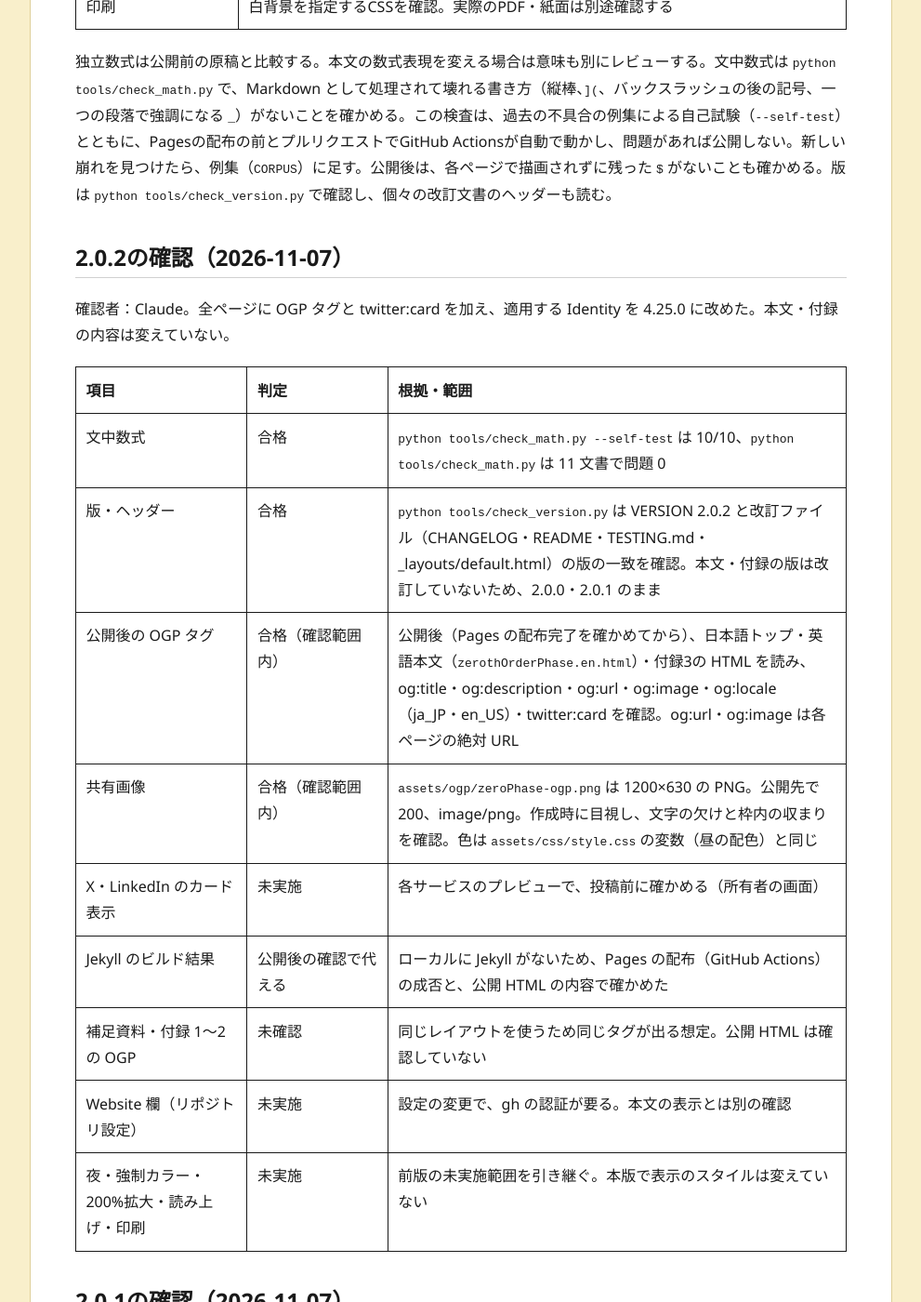
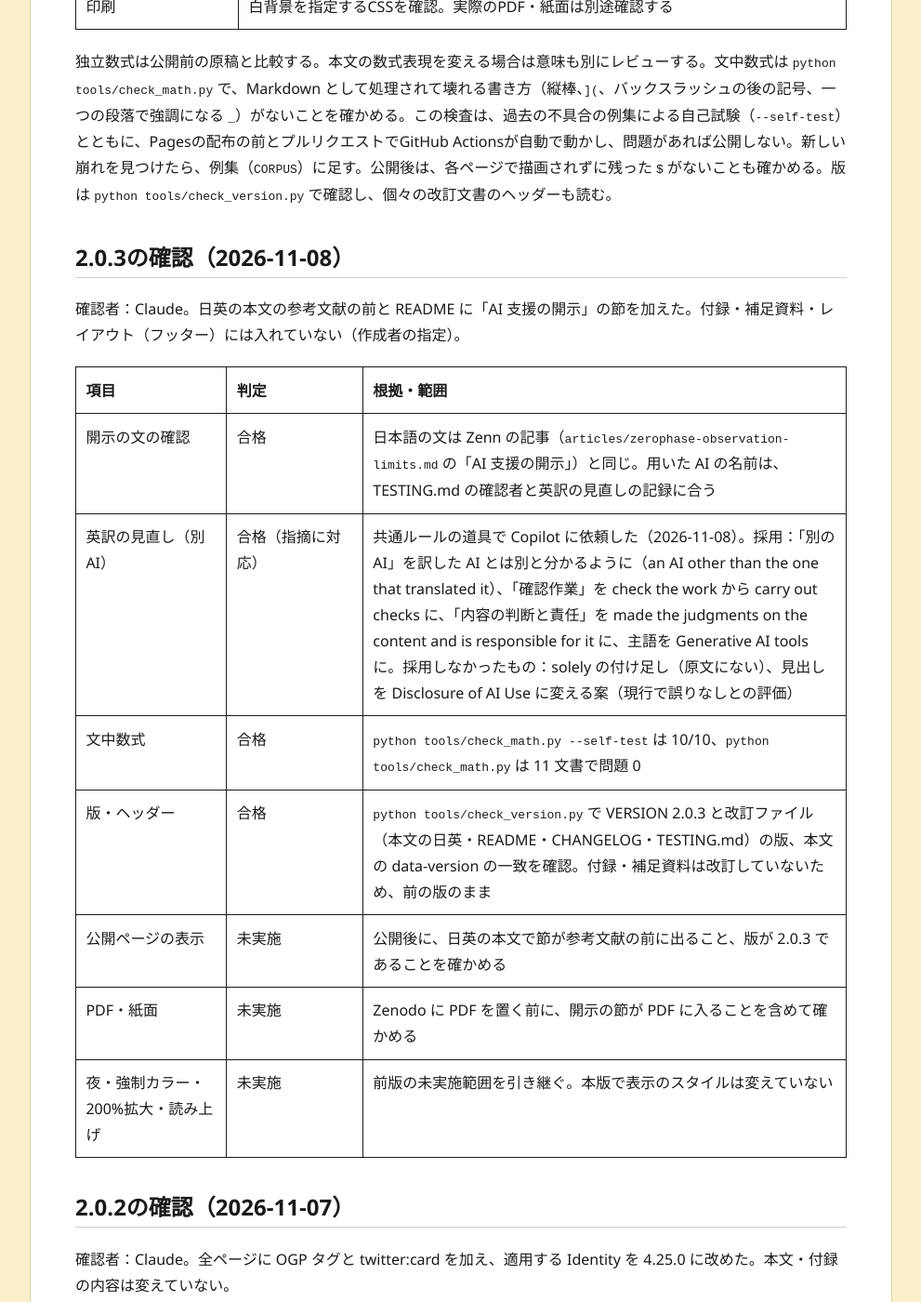
Before and after one commit to 5garashi/zeroPhase, a Jekyll site: the page built from TESTING.md, in a window 1280 px wide and 1400 px high, scrolled down 1018 px. Shown: the whole window at 93% size, without its empty margins (144-1135 px from the left). Built offline with Jekyll 4.4.1, drawn with Linux system fonts in a browser that asks for light colours; our own code applies the rules of GitHub Pages for plain Markdown files.

Commit message:
日英の本文と README に AI 支援の開示を加える（2.0.3）
Co-Authored-By: Claude Opus 5.5 <noreply@anthropic.com>

```diff
--- a/TESTING.md
+++ b/TESTING.md
@@ -3,7 +3,7 @@
   概要 / Description: 日本語版・英語版の文書とWeb表示の確認方法・確認記録
   作成者 / Author: 5garashi.com設計事務所 / 5garashi.com Design Office
   作成日 / Created: 2026-11-04
-  版 / Version: 2.0.2
+  版 / Version: 2.0.3
   ライセンス / License: CC BY-ND 4.0
   SPDX-License-Identifier: CC-BY-ND-4.0
 -->
@@ -26,6 +26,20 @@
 | 印刷 | 白背景を指定するCSSを確認。実際のPDF・紙面は別途確認する |
 
 独立数式は公開前の原稿と比較する。本文の数式表現を変える場合は意味も別にレビューする。文中数式は `python tools/check_math.py` で、Markdown として処理されて壊れる書き方（縦棒、`](`、バックスラッシュの後の記号、一つの段落で強調になる `_`）がないことを確かめる。この検査は、過去の不具合の例集による自己試験（`--self-test`）とともに、Pagesの配布の前とプルリクエストでGitHub Actionsが自動で動かし、問題があれば公開しない。新しい崩れを見つけたら、例集（`CORPUS`）に足す。公開後は、各ページで描画されずに残った `$` がないことも確かめる。版は `python tools/check_version.py` で確認し、個々の改訂文書のヘッダーも読む。
+
+## 2.0.3の確認（2026-11-08）
+
+確認者：Claude。日英の本文の参考文献の前と README に「AI 支援の開示」の節を加えた。付録・補足資料・レイアウト（フッター）には入れていない（作成者の指定）。
+
+| 項目 | 判定 | 根拠・範囲 |
+|---|---|---|
+| 開示の文の確認 | 合格 | 日本語の文は Zenn の記事（`articles/zerophase-observation-limits.md` の「AI 支援の開示」）と同じ。用いた AI の名前は、TESTING.md の確認者と英訳の見直しの記録に合う |
+| 英訳の見直し（別AI） | 合格（指摘に対応） | 共通ルールの道具で Copilot に依頼した（2026-11-08）。採用：「別の AI」を訳した AI とは別と分かるように（an AI other than the one that translated it）、「確認作業」を check the work から carry out checks に、「内容の判断と責任」を made the judgments on the content and is responsible for it に、主語を Generative AI tools に。採用しなかったもの：solely の付け足し（原文にない）、見出しを Disclosure of AI Use に変える案（現行で誤りなしとの評価） |
+| 文中数式 | 合格 | `python tools/check_math.py --self-test` は 10/10、`python tools/check_math.py` は 11 文書で問題 0 |
+| 版・ヘッダー | 合格 | `python tools/check_version.py` で VERSION 2.0.3 と改訂ファイル（本文の日英・README・CHANGELOG・TESTING.md）の版、本文の data-version の一致を確認。付録・補足資料は改訂していないため、前の版のまま |
+| 公開ページの表示 | 未実施 | 公開後に、日英の本文で節が参考文献の前に出ること、版が 2.0.3 であることを確かめる |
+| PDF・紙面 | 未実施 | Zenodo に PDF を置く前に、開示の節が PDF に入ることを含めて確かめる |
+| 夜・強制カラー・200%拡大・読み上げ | 未実施 | 前版の未実施範囲を引き継ぐ。本版で表示のスタイルは変えていない |
 
 ## 2.0.2の確認（2026-11-07）
 
```
Also changed, not shown: zerothOrderPhase.en.md (+10 -4 lines), zerothOrderPhase.md (+10 -4 lines), CHANGELOG.md, README.md, 1 other file.
